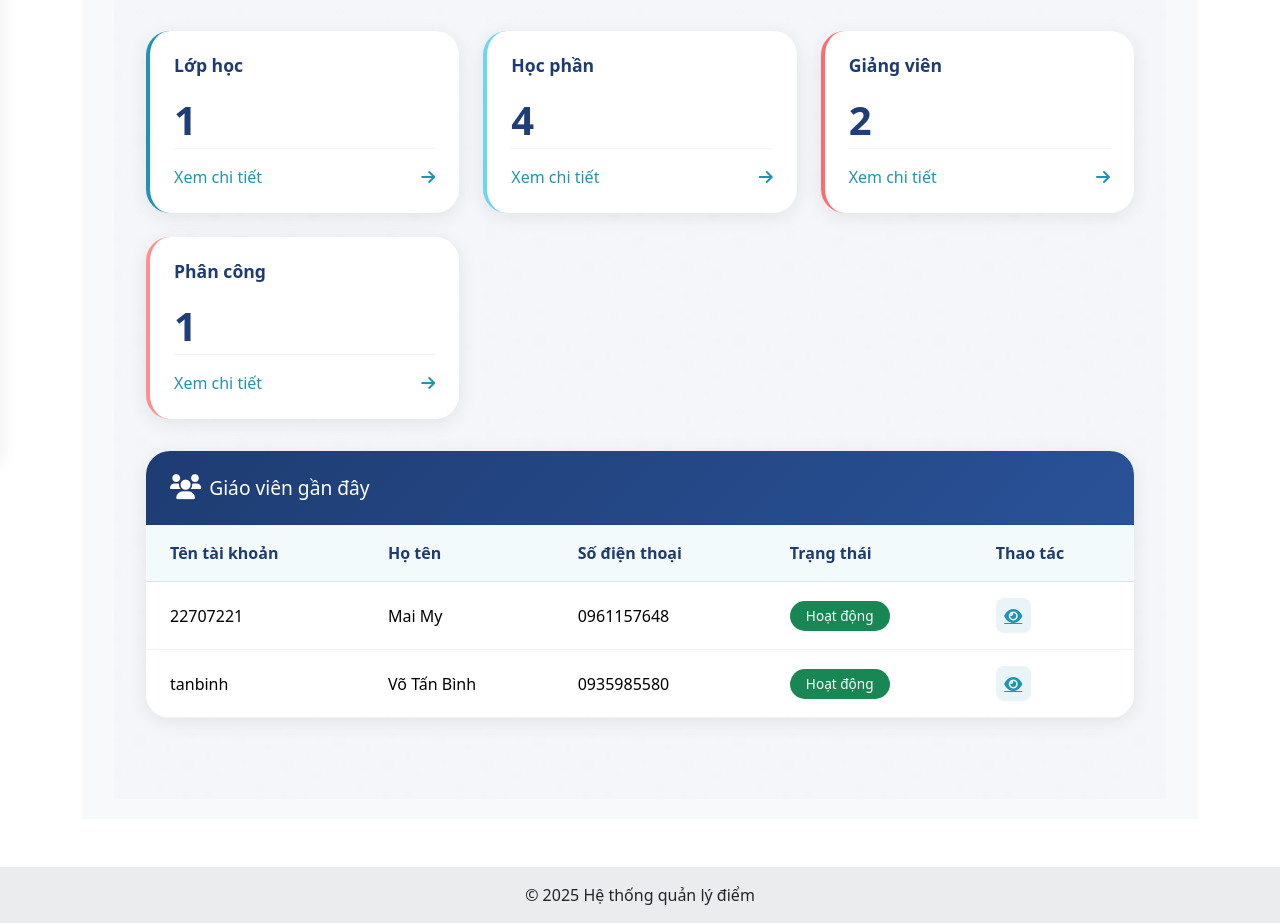
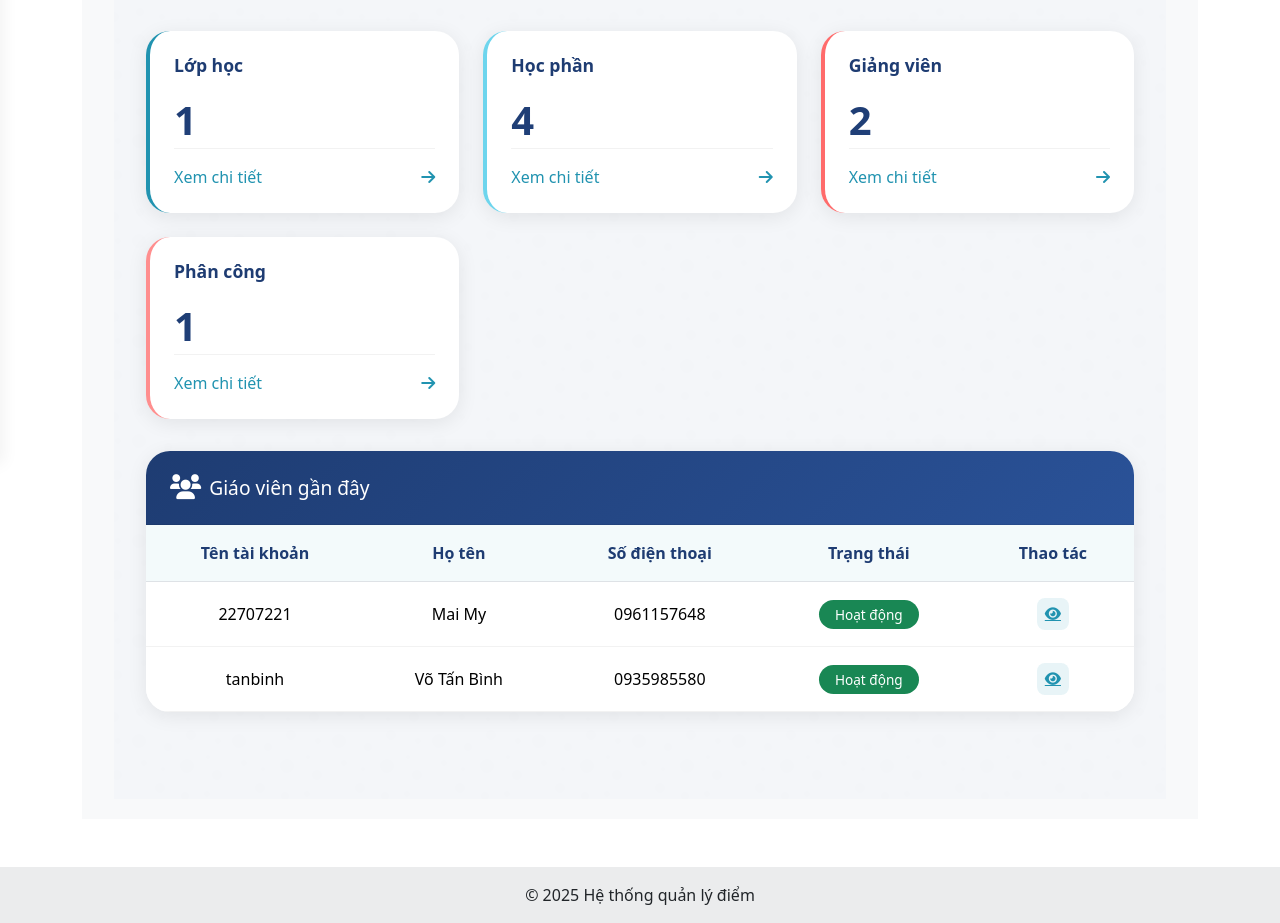
Before and after one commit to MaiThiDieuMy/ADP, a Django app: page /dashboard/ in a window 1280 px wide. Shown: the part 336-1259 px from the top of the page. Run offline with Django 4.2, Linux system fonts and the light colour scheme; a user stored in the database is signed in; data comes from the database, SQL or seed files in the repository.

Commit message:
Chỉnh sửa layout

```diff
--- a/templates/core/admin/dashboard.html
+++ b/templates/core/admin/dashboard.html
@@ -293,12 +293,15 @@
         font-weight: 600;
         padding: 1rem 1.5rem;
         background: rgba(33, 147, 176, 0.05);
+        text-align: center;
+        vertical-align: middle;
     }
 
     .table td {
         padding: 1rem 1.5rem;
         vertical-align: middle;
         border-color: rgba(0,0,0,0.05);
+        text-align: center;
     }
 
     .badge {
@@ -309,23 +312,34 @@
     }
 
     .view-btn {
-        padding: 0.5rem;
+        padding: 0.4rem;
         border-radius: 8px;
         background: rgba(33, 147, 176, 0.1);
         color: #2193b0;
         border: none;
-        transition: all 0.4s ease;
-        width: 35px;
-        height: 35px;
-        display: flex;
+        transition: all 0.3s ease;
+        width: 32px;
+        height: 32px;
+        display: inline-flex;
         align-items: center;
         justify-content: center;
+        margin: 0 auto;
     }
 
     .view-btn:hover {
         background: var(--primary-gradient);
         color: white;
         transform: translateY(-2px);
+        text-decoration: none;
+    }
+
+    .view-btn i {
+        font-size: 0.9rem;
+    }
+
+    td .view-btn {
+        display: inline-flex;
+        margin: 0 auto;
     }
 
     .view-all-btn {
```
